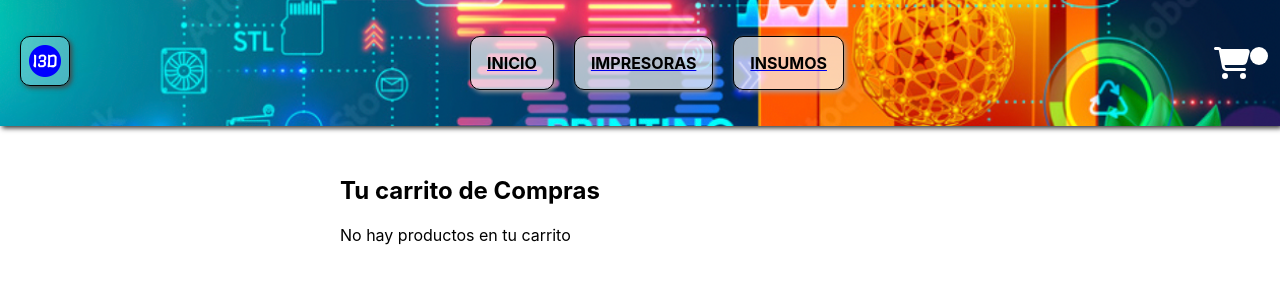
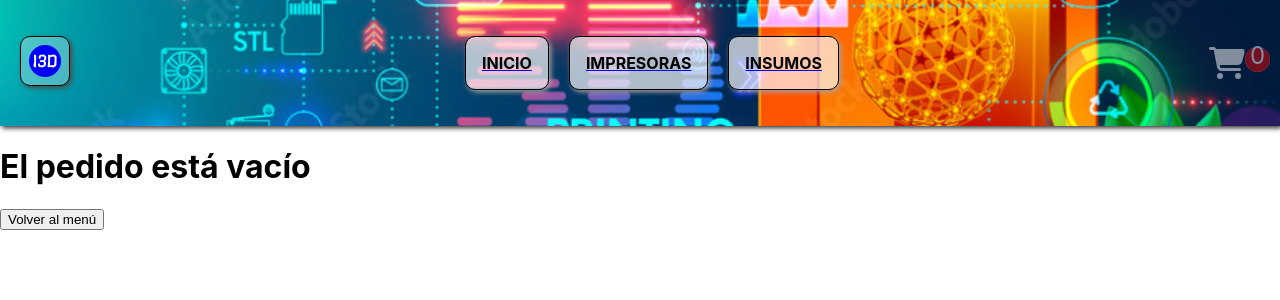
Before and after one commit to sebascardozo/appimagine3D, a React (Create React App) app: page /cart in a window 1280 px wide. Shown: the top 300 px of the page. Built offline with nearby package versions, Linux system fonts and the light colour scheme.

Commit message:
agregando funcionalidad a carrito

```diff
--- a/package.json
+++ b/package.json
@@ -11,6 +11,7 @@
     "@testing-library/user-event": "^13.5.0",
     "@uiball/loaders": "^1.2.6",
     "bootstrap": "^5.1.3",
+    "firebase": "^9.8.1",
     "react": "^18.0.0",
     "react-bootstrap": "^2.3.1",
     "react-dom": "^18.0.0",
--- a/src/components/Cart/Cart.jsx
+++ b/src/components/Cart/Cart.jsx
@@ -5,29 +5,53 @@ import {FontAwesomeIcon} from '@fortawesome/react-fontawesome';
 import { faTrash } from "@fortawesome/free-solid-svg-icons";
 import { Link } from "react-router-dom";
 
-
+import CartItem from "../Cartitem/CartItem";
 function Cart() {
 
-    const {cartList, deleteCart, deleteItem} = useCartContext()
+    const {cartList, deleteCart, clearItem, totalItems, totalPrice} = useCartContext()
 
-    return (
-      <div className="cart-container">
-        <div className="cart">
-          <h2>Tu carrito de Compras</h2>
-            {cartList.map(product =>
-            <li>
-              <Link to ={`/detail/${product.id}`}>
-              <img className="img-cart" src={product.image}></img>
+    if (!totalItems) {
+      return (
+          <div className="cart">
+              <h1>El pedido está vacío</h1>
+              <Link to='/'>
+                  <button>Volver al menú</button>
               </Link>
-              <p>{product.name}</p>
-              <p>Precio: {product.price}</p>
-              <p>Cantidad: {product.qty}</p>
-              <button onClick={()=>deleteItem(product.id)} className="delete-item"><FontAwesomeIcon icon={faTrash} size="lg"></FontAwesomeIcon></button>
-            </li>)}
-            {cartList.length ? <button className="delete-button" onClick={deleteCart}>Vaciar Carrito</button>  : <p>No hay productos en tu carrito</p>}
-        </div>
-      </div>
-    )
+          </div>
+      );
   }
 
+ //   return (
+ //     <div className="cart-container">
+  //      <div className="cart">
+ //         <h2>Tu carrito de Compras</h2>
+ // //          {cartList.map(product =>
+ //           <li>
+ //             <Link to ={`/detail/${product.id}`}>
+ //             <img className="img-cart" src={product.image}></img>
+ //             </Link>
+ //             <p>{product.name}</p>
+ //             <p>Precio: {product.price}</p>
+ //             <p>Cantidad: {product.qty}</p>
+ //             <button onClick={()=>deleteItem(product.id)} className="delete-item"><FontAwesomeIcon icon={faTrash} size="lg"></FontAwesomeIcon></button>
+ //           </li>)}
+ //           <span>{`Costo total: ${totalPrice}`}</span>
+ //           <p>{`Costo total: $${totalPrice}`}</p>
+  //          {cartList.length ? <button className="delete-button" onClick={deleteCart}>Vaciar Carrito</button>  : <p>No hay productos en tu carrito</p>}
+ //       </div>
+ //     </div>
+ //   )
+ // }
+
+  return (
+    <div className="cart">
+        <h1 className="cart__title">Su pedido:</h1>
+        {cartList.map(product => <CartItem key={product.id} item={product}/>)}
+        <button onClick={deleteCart}>Vaciar carrito</button>
+
+        <p>{`Costo total: $${totalPrice}`}</p>
+        <button onClick={clearItem}>Vaciar pedido</button>
+    </div>
+);
+}
   export default Cart
--- a/src/components/CartWidget.jsx
+++ b/src/components/CartWidget.jsx
@@ -3,18 +3,32 @@ import { FontAwesomeIcon } from '@fortawesome/react-fontawesome';
 import { faCartShopping } from '@fortawesome/free-solid-svg-icons';
 import '../components/styles/CartWidget.css';
 import { Link } from "react-router-dom";
+import { useCartContext } from "../components/context/CartContext";
 
 
 const CartWidget = () => {
+  const {totalItems} = useCartContext();
 
   return (
-    <Link to='/Cart'>
-    <div className="cart-widget">
+    <Link to='/Cart' style={{pointerEvents: !totalItems ? 'none' : ''}}>
+    <div className="cart-widget" style={{opacity: !totalItems ? '0.5' : '1'}}>
       <FontAwesomeIcon icon={faCartShopping} size="2x" color="white" />
       <div className="qty-display"></div>
+      <span className="cartWidget__counter">{totalItems}</span>
     </div>
     </Link>
   );
 };
 
 export default CartWidget;
+
+
+//return (
+//  <Link to='/cart' style={{pointerEvents: !totalItems ? 'none' : ''}}>
+//      <div className='cartWidget' style={{opacity: !totalItems ? '0.5' : '1'}}>
+//          <span className="cartWidget__icon"><i className="bi bi-bag"></i></span>
+//          <span className="cartWidget__counter">{totalItems}</span>
+//      </div>
+//  </Link>
+//);
+//}
--- /dev/null
+++ b/src/components/Cartitem/CartItem.jsx
@@ -0,0 +1,30 @@
+import { useCartContext } from "../context/CartContext";
+
+
+//export default function CartItem({item}) {
+//    const {clearItem} = useCartContext();
+
+//    function removeItem() {
+   //     clearItem(item.id)
+//    }
+//
+ //   return (
+//        <li>Item: {item.name} - Precio: ${item.price} - Cantidad: {item.qty} - <span className="cart__remove-icon" onClick={removeItem}><i className="bi bi-bag-x-fill"></i></span></li>
+//    );
+//}
+
+//
+//import { UseCartContext } from "../context/CartContext";
+
+
+export default function CartItem({item}) {
+    const {clearItem} = useCartContext();
+
+    function removeItem() {
+        clearItem(item.id)
+    }
+
+    return (
+        <li>Item: {item.name} - Precio: ${item.price} - Cantidad: {item.qty} - <span className="cart__remove-icon" onClick={removeItem}><i className="bi bi-bag-x-fill"></i></span></li>
+    );
+}
--- a/src/components/context/CartContext.jsx
+++ b/src/components/context/CartContext.jsx
@@ -1,57 +1,66 @@
 import { createContext, useContext, useState } from "react";
 
-const cartContext = createContext([]);
+const CartContext = createContext([])
+
 
 export function useCartContext() {
-    return useContext(cartContext)
+    return useContext(CartContext)
+}const CartContextProvider = ({children}) => {
+
+    const [cartList, setCartList] = useState([])
+    const [totalPrice, setTotalPrice] = useState(0);
+    const [totalItems, setTotalItems] = useState(0);
+
+    function isInCart(id) {
+        return cartList.some(product => product.id === id);
+    }
+    function addToCart(item) {
+        if (isInCart(item.id)) {
+
+            let i = cartList.findIndex(product => product.id === item.id);
+            const newCartList = cartList;
+            newCartList[i].qty += item.qty;
+            updateCart(newCartList);
+        } else {
+            updateCart([...cartList,item]);
+        }
+    }
+    const deleteCart = () => {
+        updateCart([]);
     }
 
-const CartContextProv = ({children}) => {
-
-    const [cartList, setCartList] = useState([])
-
-    function addToCart(item,){
-        if(cartList.some(article => article.id === item.id)){
-           const newCart = cartList.map(article => {
-               if(article.id === item.id) {
-                   article.qty = item.qty + article.qty;
-               }
-               return article;
-           })
-        setCartList(newCart);
-
-        }
-        else {
-            setCartList([
-                ...cartList,
-                item
-            ])
-        }
-    }
-
-    const deleteItem = (id) => {
-        const newCart = [...cartList];
-        let index = newCart.findIndex((product) => product.id ===id);
-        newCart.splice(index,1);
-
-        setCartList([...newCart])
-    }
-
-    const deleteCart = () => {
-        setCartList([])
+        function clearItem(id) {
+            let i = cartList.findIndex(product=> product.id === id);
+            const newCartList = cartList;
+            newCartList.splice(i,1);
+            updateCart(newCartList);
         }
 
 
+
+    function updateCart(arr) {
+        setCartList(arr);
+        setTotalPrice(arr
+            .map(curr => curr.qty*curr.price)
+            .reduce((acc,curr) => acc+curr,0)
+        );
+        setTotalItems(arr
+            .map(curr => curr.qty)
+            .reduce((acc,curr) => acc+curr,0)
+        );
+    }
     return (
-        <cartContext.Provider value={{
+        <CartContext.Provider value = { {
             cartList,
             addToCart,
-            deleteItem,
-            deleteCart
-        }}>
+            clearItem,
+            deleteCart,
+            totalPrice,
+            totalItems
+        } }>
             {children}
-        </cartContext.Provider>
-    );
+        </CartContext.Provider>
+    )
 }
 
-export default CartContextProv
+export default CartContextProvider
--- a/src/components/styles/CartWidget.css
+++ b/src/components/styles/CartWidget.css
@@ -2,17 +2,40 @@
   position: relative;
   cursor: pointer;
   text-align: center;
-    padding:10px;
+  padding:15px;
 }
 
 .qty-display {
   display: inline-block;
-    width: 18px;
-    height: 18px;
-    background-color: white;
+  width: 25px;
+  height: 25px;
+  background-color: rgb(255, 254, 254);
   border-radius: 50%;
-    font-size: 12px;
+
   position: absolute;
   text-align: center;
   line-height: 17px;
 }
+
+
+.cartWidget__counter {
+  display: inline-block;
+  width: 25px;
+  height: 25px;
+  background-color: rgb(227, 5, 5);
+  border-radius: 50%;
+
+  position: absolute;
+  text-align: center;
+  line-height: 17px;
+  color: white
+}
+
+@media (min-width: 768px) {
+  .cartWidget__icon {
+      font-size: 3.5rem;
+  }
+  .cartWidget__counter {
+      font-size: 1.5rem;
+  }
+}
```
Also changed, not shown: src/firebase/confij.jsx (added, +22 -0 lines), 1 other file (tests, documents, lock files or other folders). Lines whose indentation alone changed are shown as unchanged.
